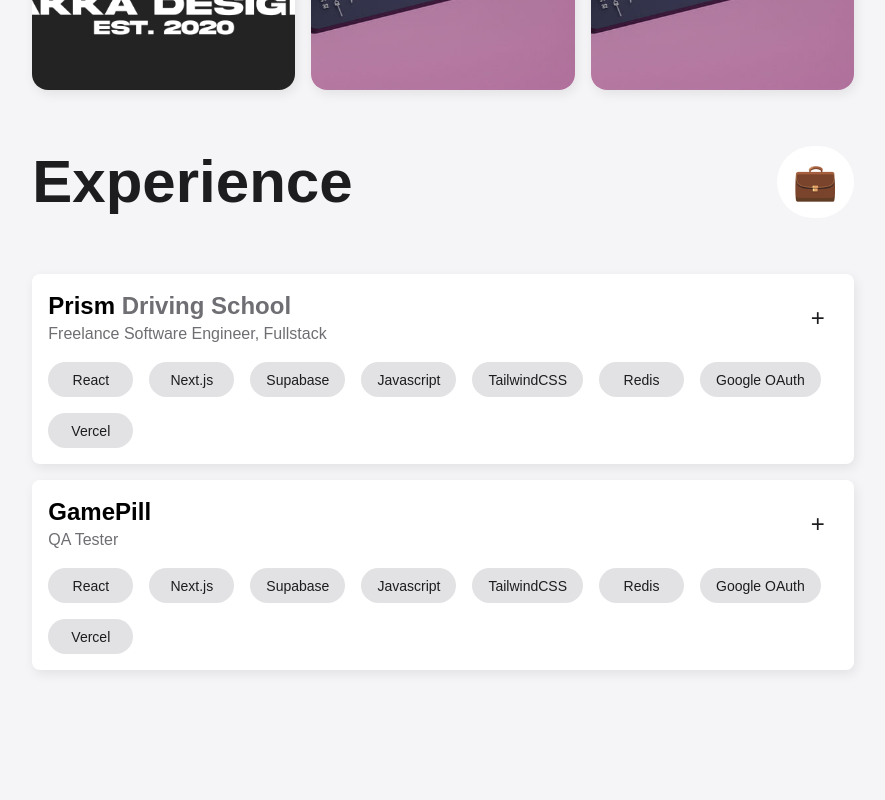
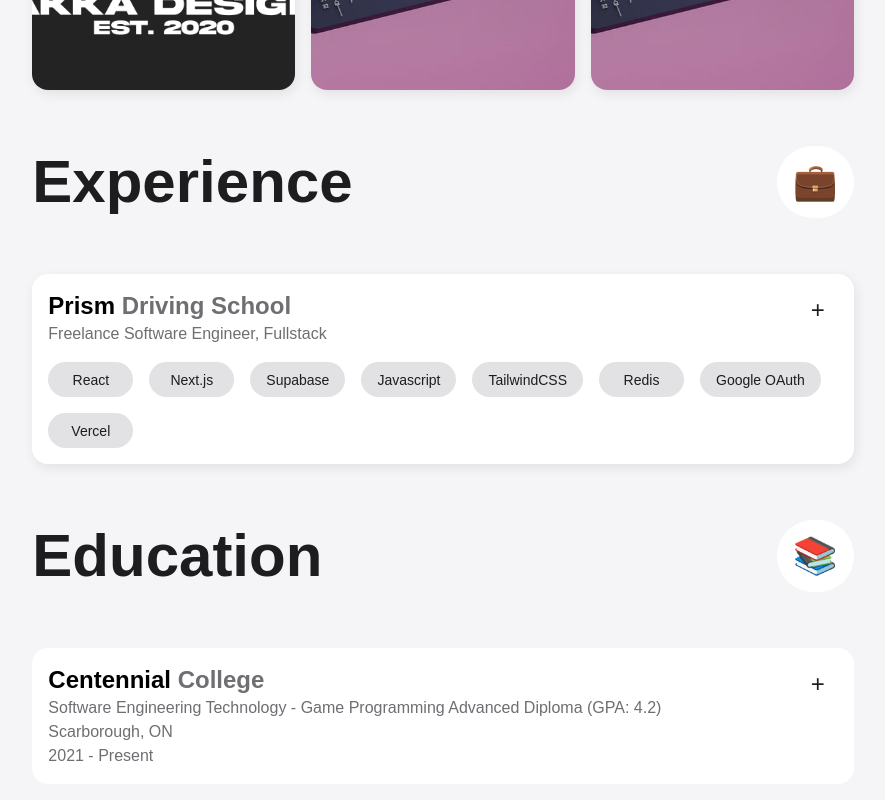
Before and after one commit to msabeeh01/My_Portfolio, a Next.js app: page / in a window 1280 px wide. Shown: the part 1510-2310 px from the top of the page, without its empty margins (197-1082 px from the left). Before the commit the page ends 2196 px from the top, so only its background shows below. Built offline with nearby package versions, Linux system fonts and the light colour scheme; a web font is replaced by a local one.

Commit message:
education section complete, finished and removed GamePill experience (not done yet)

```diff
--- a/app/page.js
+++ b/app/page.js
@@ -1,3 +1,4 @@
+import EducationSetCombine from "@/components/EducationSet/EducationSetCombine";
 import ExperienceSet from "@/components/ExperienceSet/ExperienceBento";
 import ExperienceSetCombine from "@/components/ExperienceSet/ExperienceSetCombine";
 import FirstSetCombine from "@/components/FirstSet/FirstSetCombine";
@@ -13,6 +14,7 @@ export default function Home() {
         <FirstSetCombine />
         <ProjectSet />
         <ExperienceSetCombine />
+        <EducationSetCombine />
 
 
       </div>
--- /dev/null
+++ b/components/EducationSet/EducationBento.jsx
@@ -0,0 +1,47 @@
+"use client"
+import { useState } from "react";
+
+const EducationBento = ({ school, degree, location, coursework, date }) => {
+    const [open, setOpen] = useState(false);
+    return (
+        <div data-aos="fade-up" className="bg-white rounded-2xl flex flex-col w-full p-4 gap-4">
+            {/* education preview */}
+            <div className="flex flex-row w-full justify-between">
+                <div className="flex flex-col">
+                    <p className="text-2xl font-bold text-[#6E6E73]">{school.split(' ').map((word, index, array) => (
+                        index === 0 ? <span key={index} className="text-black">{word} </span> : word + (index !== array.length - 1 ? ' ' : '')
+                    ))}</p>
+                    <p className="text-[#6E6E73]">{degree}</p>
+                    <p className="text-[#6E6E73]">{location}</p>
+                    <p className="text-[#6E6E73]">{date}</p>
+                </div>
+
+                <div className="active:bg-[#F5F5F7] hover:bg-[#F5F5F7] transition h-10 w-10 flex justify-center items-center duration-200 rounded-full" style={{ cursor: "pointer" }} onClick={() => { setOpen(!open) }}>
+                    {/* + if closed - else */}
+                    <p className="text-2xl">{open ? "-" : "+"}</p>
+                </div>
+
+            </div>
+
+            {/* hidden coursework table */}
+            {open &&
+                <div className="grid grid-cols-3 bg-[#F5F5F7] rounded-2xl p-4">
+                    {coursework.map((course) => (
+                        <div className="p-2 gap-2 flex flex-col group ">
+                            <div className="">{course}</div>
+                            <div className="w-full flex justify-end">
+                                <div className="border-b-2 w-[95%] group-hover:border-black transition duration-200">
+
+                                </div>
+                            </div>
+                        </div>
+                    ))}
+
+                </div>}
+
+
+        </div>
+    )
+}
+
+export default EducationBento
--- /dev/null
+++ b/components/EducationSet/EducationSetCombine.jsx
@@ -0,0 +1,30 @@
+import EducationBento from "./EducationBento"
+
+const EducationSetCombine = () => {
+    return(
+        <div>
+            <div className="flex flex-col md:flex-row md:justify-between break-all my-14 items-center">
+                <div className="text-6xl font-bold">Education</div>
+                <div className="text-4xl rounded-full bg-white p-4">📚</div>
+            </div>
+
+            <EducationBento coursework={[
+                "Data Structures and Algorithms",
+                "Emerging Technologies",
+                "Web Application Development",
+                "Testing and QA",
+                "Database Concepts",
+                "Client-Side Web Development",
+                "Mobile Apps Development" ]}
+
+                school={"Centennial College"}
+                location={"Scarborough, ON"}
+                date={"2021 - Present"}
+                degree={"Software Engineering Technology - Game Programming Advanced Diploma (GPA: 4.2)"}
+                />
+        </div>
+    )
+
+}
+
+export default EducationSetCombine
--- a/components/ExperienceSet/ExperienceBento.jsx
+++ b/components/ExperienceSet/ExperienceBento.jsx
@@ -7,13 +7,11 @@ const ExperienceSet = ({ title, emoji, job, position, skills, descItems }) => {
     const [open, setOpen] = useState(false);
 
     return (
-        <div className="flex gap-4 flex-col">
+        <div className="flex gap-4 flex-col" data-aos="fade-up">
             {/* title spaces */}
+                <div className="bg-white rounded-2xl p-4 flex flex-col gap-4 shadow-[2px_4px_12px_rgba(0,0,0,.08)]">
 
-            <div data-aos="fade-up">
-                <div className="bg-white rounded-lg p-4 flex flex-col gap-4 shadow-[2px_4px_12px_rgba(0,0,0,.08)]">
-
-                    <div className="flex flex-row w-full justify-between place-items-center">
+                    <div className="flex flex-row w-full justify-between">
                         <div className="flex flex-col">
                             <p className="text-2xl font-bold text-[#6E6E73]">
                                 {job.split(' ').map((word, index, array) => (
@@ -52,8 +50,6 @@ const ExperienceSet = ({ title, emoji, job, position, skills, descItems }) => {
 
                 </div>
 
-            </div>
-
         </div>
     )
 }
--- a/components/ExperienceSet/ExperienceSetCombine.jsx
+++ b/components/ExperienceSet/ExperienceSetCombine.jsx
@@ -20,17 +20,17 @@ const ExperienceSetCombine = () => {
                     job={"Prism Driving School"}
                 />
 
-                <ExperienceSet
-                    skills={["React", "Next.js", "Supabase", "Javascript", "TailwindCSS", "Redis", "Google OAuth", "Vercel"]}
-                    descItems={["Engineered a dynamic, fully responsive website utilizing React and Next.js 13, ensuring a seamless user experience tailored to modern standards and industry best practices.",
-                        "Architected and implemented a robust backend infrastructure with Redis caching, enhancing data retrieval speed and application performance. Supabase served as the secure and scalable hosting solution, guaranteeing reliable uptime and data security.",
-                        "Integrated Google APIs to create a comprehensive student registration and management system, incorporating OAuth for secure authentication, streamlining administrative processes and improving user account management.",
-                        "Leveraged CSS and TailwindCSS to craft visually appealing and intuitive interfaces, adhering to modern design principles and ensuring a cohesive and engaging user journey.",
-                        "Managed continuous integration and delivery (CI/CD) pipelines through Vercel, automating the build, test, and deployment cycles, thus reducing manual errors and accelerating time-to-market.",
-                        "Executed end-to-end and component testing using Cypress, ensuring the fidelity and reliability of the entire application, and identifying potential issues early in the development lifecycle."]}
+                {/* dont touch until NDA is confirmed  */}
+                {/* <ExperienceSet
+                    skills={["QA Testing"]}
+                    descItems={["Executed comprehensive test cases for an unannounced title, ensuring product quality and adherence to the software development life cycle.",
+                        "Conducted both functional and subjective testing, effectively separating the two to provide a holistic evaluation of the game's performance.",
+                        "Wrote detailed bug reports with clear, concise steps to reproduce issues, facilitating efficient communication with the development team.",
+                        "Investigated and analyzed game issues to find root causes, contributing to a deeper understanding of the game's mechanics and player experience.",
+                        "Communicated effectively with the development team, escalating critical issues when necessary to ensure timely resolution and maintain the quality of the product."]}
                     position={"QA Tester"}
                     job={"GamePill"}
-                />
+                /> */}
 
             </div>
 
```
